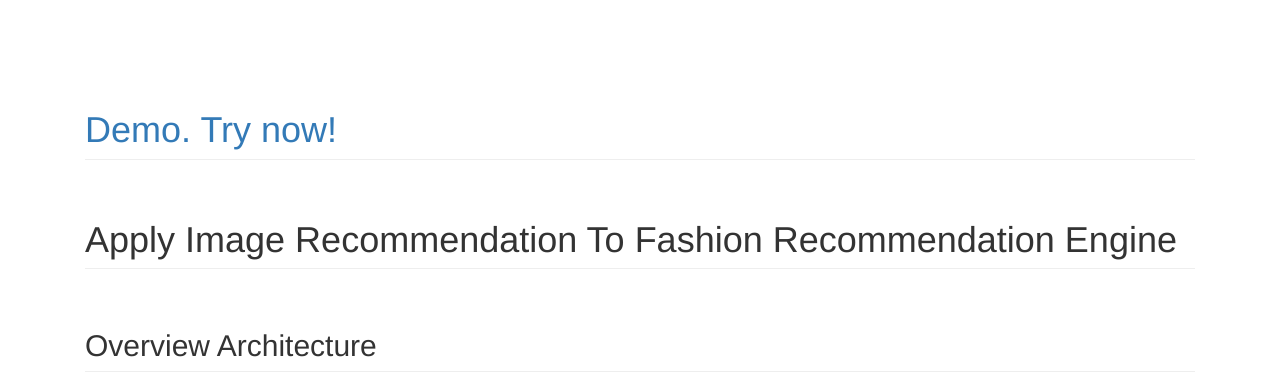
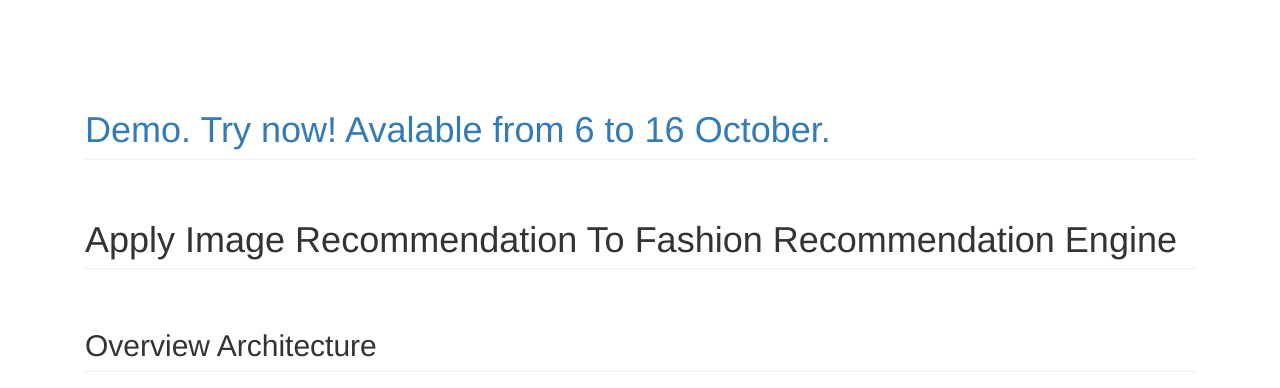
Before and after one commit to QuangVuZalora/Lina, a Django app: page / in a window 1280 px wide. Shown: the top 388 px of the page. Run offline with Django 3.2, Linux system fonts and the light colour scheme; parts of the project's set-up code (start-up, migrations or seed data) failed here and were passed over; some libraries are stand-ins or nearby versions.

Commit message:
add description

```diff
--- a/Slayer/templates/home.html
+++ b/Slayer/templates/home.html
@@ -48,7 +48,7 @@
 </script>
 <div class="container">
     <div class="col-lg-12">
-        <h1 class="page-header"><a href="{% url 'search' %}">Demo. Try now!</a></h1>
+        <h1 class="page-header"><a href="{% url 'search' %}">Demo. Try now! Avalable from 6 to 16 October.</a></h1>
     </div>
     <div class="col-lg-12">
         <h1 class="page-header">Apply Image Recommendation To Fashion Recommendation Engine</h1>
--- a/Slayer/templates/result.html
+++ b/Slayer/templates/result.html
@@ -110,6 +110,7 @@
                 <div class="col-lg-3 col-md-4 col-xs-6 thumb" class="img-responsive">
                     <a class="thumbnail" href="{{ p.url }}">
                         <img class="img-responsive" src="{{ p.image}}" alt="" >
+                        View more details.
                     </a>
                 </div>
             {% endfor %}
@@ -123,7 +124,7 @@
             <div class="row">
                 <div class="col-lg-12">
                     <p>Powered by <a href="https://www.facebook.com/tuan.nguyenngoc.37">Tuan</a> & <a
-                            href="https://www.facebook.com/quangvu0702">Vu</a></p>
+                            href="https://www.facebook.com/quangvu0702">vu.le@zalora.com</a></p>
                 </div>
             </div>
         </footer>
```
